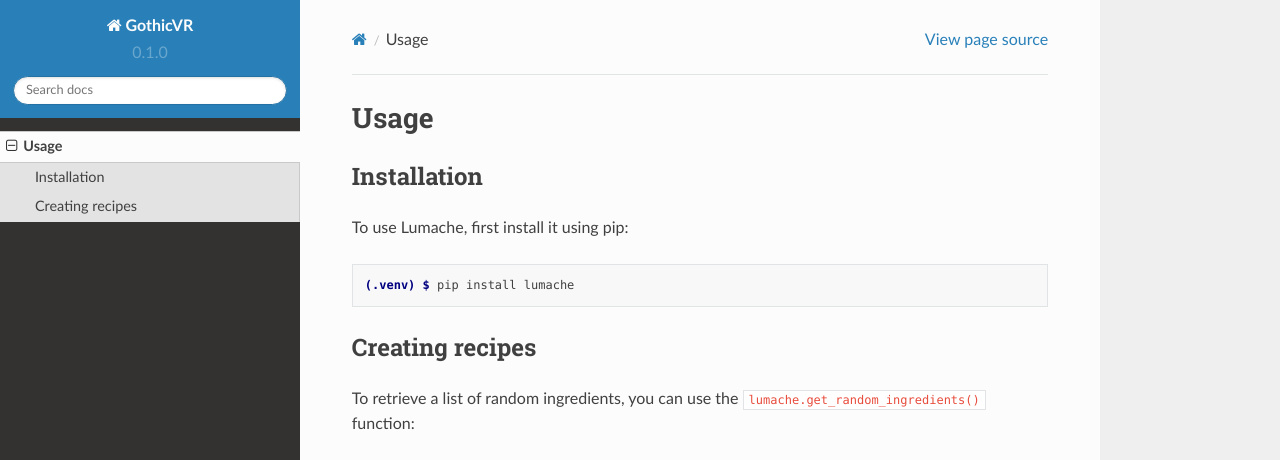
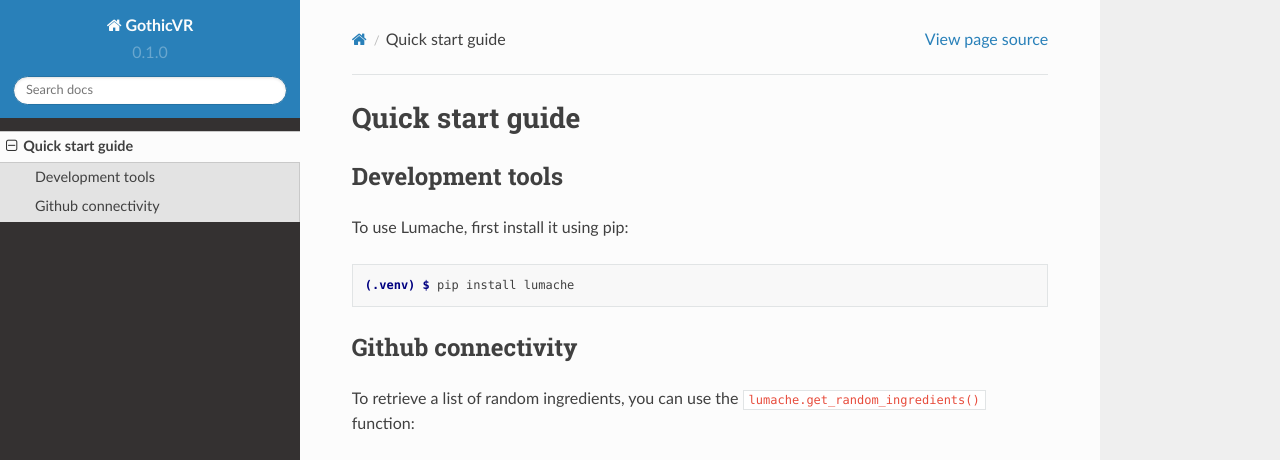
Before and after one commit to insolenceinajar/repo, a Sphinx documentation site: the page built from docs/source/quick-start-guide.rst, in a window 1280 px wide and 1095 px high. Shown: the top 460 px of the window. Built offline with Sphinx 7.4.7 and the Read the Docs theme 2.0.0, drawn with Linux system fonts in a browser that asks for light colours; pages that are not in the unit, such as notebooks, are missing from menus; grey boxes are pictures that could not be loaded.

Commit message:
Update quick-start-guide.rst

```diff
--- a/docs/source/quick-start-guide.rst
+++ b/docs/source/quick-start-guide.rst
@@ -1,9 +1,9 @@
-Usage
+Quick start guide
 =====
 
 .. _installation:
 
-Installation
+Development tools
 ------------
 
 To use Lumache, first install it using pip:
@@ -12,7 +12,7 @@ To use Lumache, first install it using pip:
 
    (.venv) $ pip install lumache
 
-Creating recipes
+Github connectivity
 ----------------
 
 To retrieve a list of random ingredients,
```
